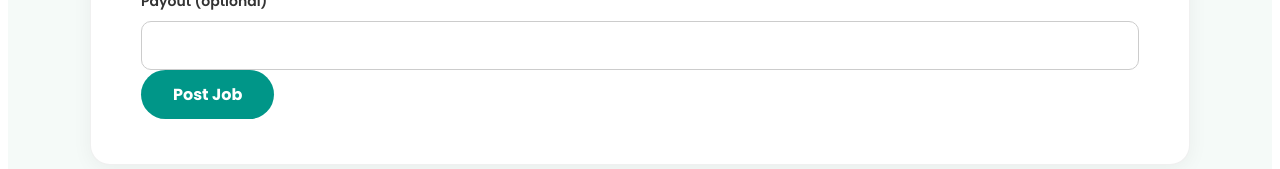
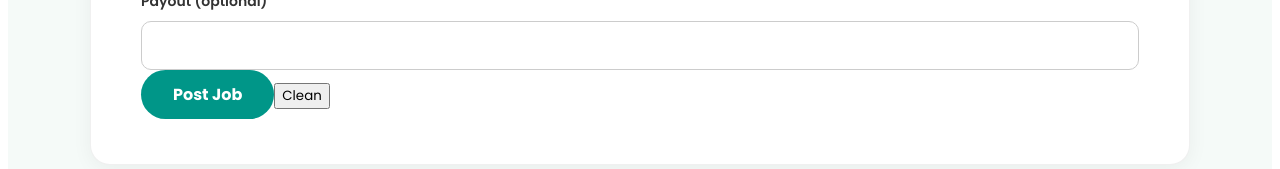
Before and after one commit to Aisha-Ahmed-Al-Mashikhi/utas-link-project, a React (Create React App) app in the folder client/: page /post-job in a window 1280 px wide. Shown: the part 846-1015 px from the top of the page. Built offline with nearby package versions, Linux system fonts and the light colour scheme.

Commit message:
Update PostJob.js

```diff
--- a/client/src/Component/PostJob.js
+++ b/client/src/Component/PostJob.js
@@ -88,7 +88,6 @@ const PostJob = () => {
         <p className="page-sub">Add a new job listing for students</p>
 
         <form onSubmit={handleSubmit(onSubmit)}>
-          {/* Job Title */}
           <label>Job Title</label>
           <input
             type="text"
@@ -99,7 +98,6 @@ const PostJob = () => {
           />
           <p className="error">{errors.jobTitle?.message}</p>
 
-          {/* Category & Sector */}
           <div className="row-flex">
             <div className="col-half">
               <label>Category</label>
@@ -164,7 +162,6 @@ const PostJob = () => {
             </div>
           </div>
 
-          {/* Skills */}
           <label>Skills Required</label>
           <input
             type="text"
@@ -174,7 +171,6 @@ const PostJob = () => {
             })}
           />
 
-          {/* Description */}
           <label>Description</label>
           <textarea
             value={description}
@@ -183,7 +179,6 @@ const PostJob = () => {
             })}
           />
 
-          {/* Payout */}
           <label>Payout (optional)</label>
           <input
             type="text"
@@ -193,9 +188,30 @@ const PostJob = () => {
             })}
           />
 
-          <button className="btn-primary" type="submit">
-            Post Job
-          </button>
+          {/* BUTTONS */}
+          <div className="btn-row">
+            <button className="btn-primary" type="submit">
+              Post Job
+            </button>
+
+            <button
+              type="button"
+              className="btn-clean"
+              onClick={() => {
+                reset();
+                setJobTitle("");
+                setCategory("");
+                setSector("");
+                setRate("");
+                setRateType("");
+                setSkills("");
+                setDescription("");
+                setPayout("");
+              }}
+            >
+              Clean
+            </button>
+          </div>
         </form>
       </div>
     </div>
```
